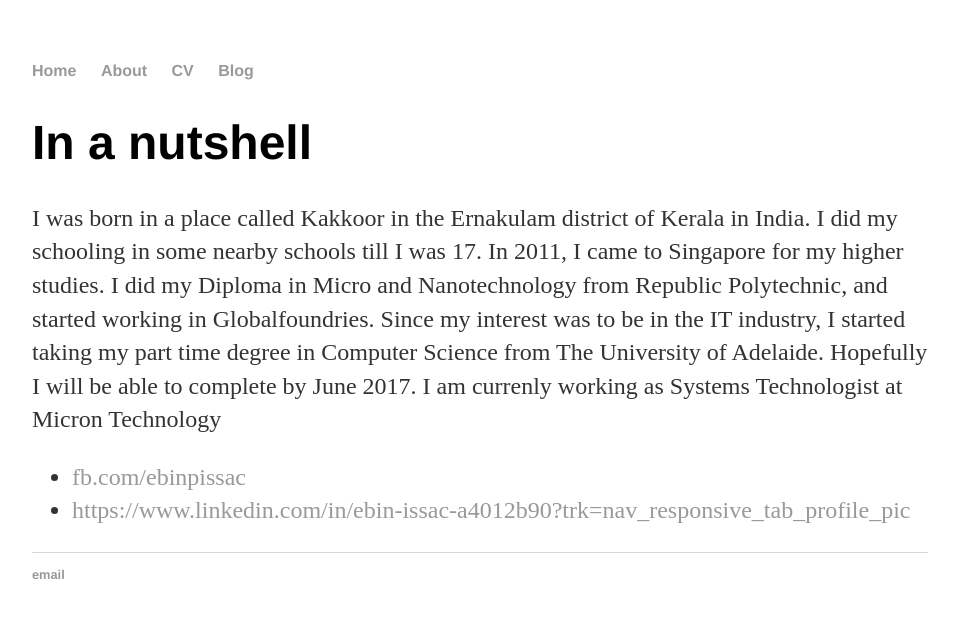
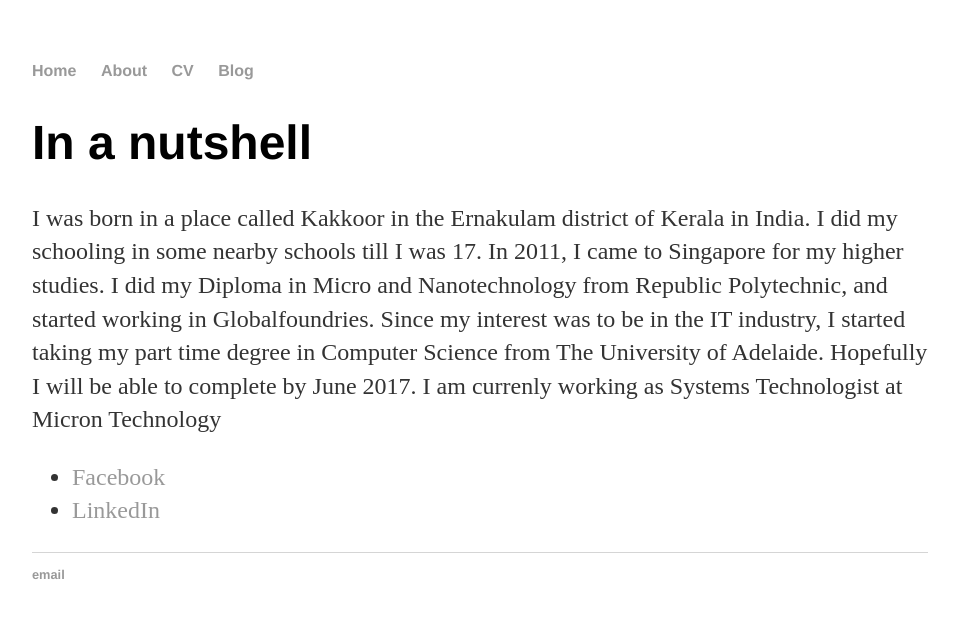
Before and after one commit to ebinpissac/ebinpissac.github.io, a Jekyll site: the page built from about/index.html, in a window 1280 px wide. Shown: the top 618 px of the page, without its empty margins (160-1119 px from the left). Built offline with Jekyll 4.4.1, drawn with Linux system fonts in a browser that asks for light colours.

Commit message:
added fb and linkedin

```diff
--- a/about/index.html
+++ b/about/index.html
@@ -8,7 +8,7 @@
 			<p>I was born in a place called Kakkoor in the Ernakulam district of Kerala in India. I did my schooling in some nearby schools till I was 17. In 2011, I came to Singapore for my higher studies. I did my Diploma in Micro and Nanotechnology from Republic Polytechnic, and started working in Globalfoundries. Since my interest was to be in the IT industry, I started taking my part time degree in Computer Science from The University of Adelaide. Hopefully I will be able to complete by June 2017. I am currenly working as Systems Technologist at Micron Technology </p>
 
 			<ul class="contacts">
-				<li><a href="#">fb.com/ebinpissac</a></li>
-				<li><a href="#">https://www.linkedin.com/in/ebin-issac-a4012b90?trk=nav_responsive_tab_profile_pic</a></li>
+				<li><a href="fb.com/ebinpissac">Facebook</a></li>
+				<li><a href="https://www.linkedin.com/in/ebin-issac-a4012b90?trk=nav_responsive_tab_profile_pic">LinkedIn</a></li>
 				</ul>
 		</div>
```
